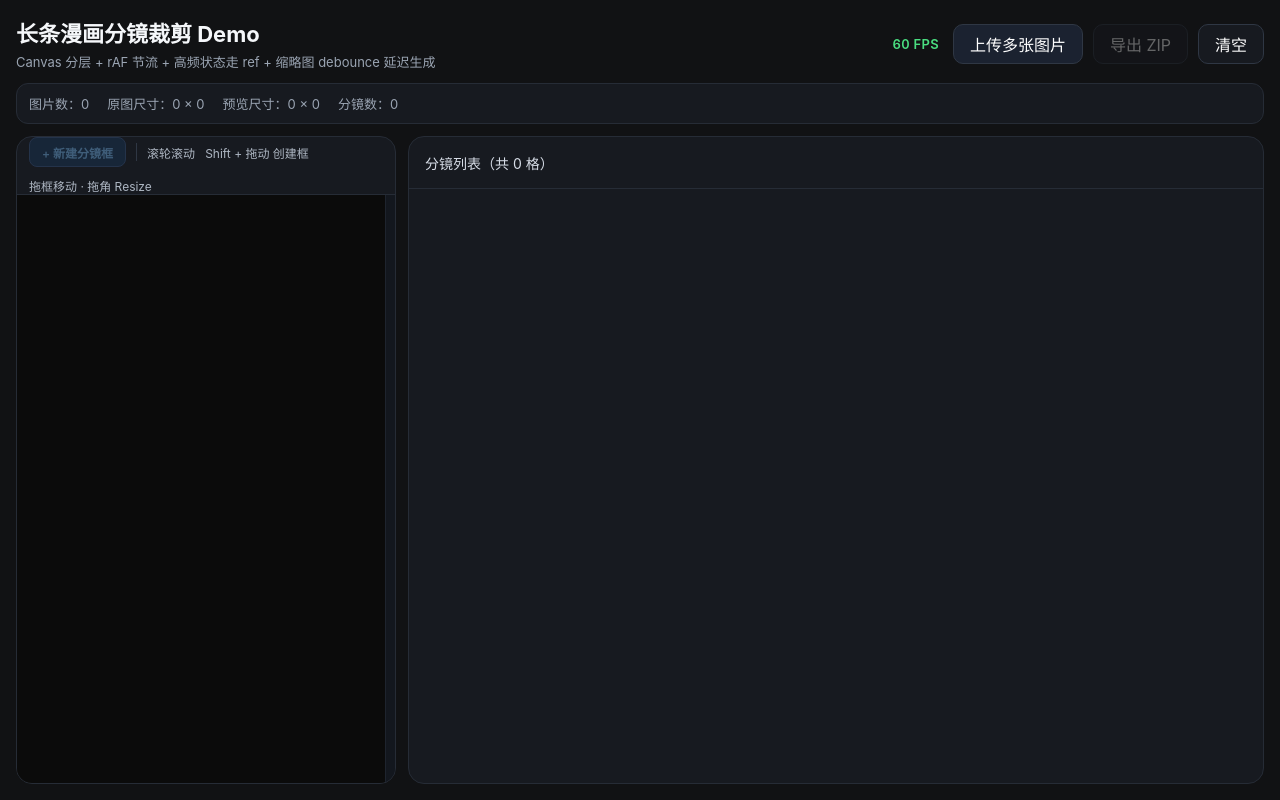
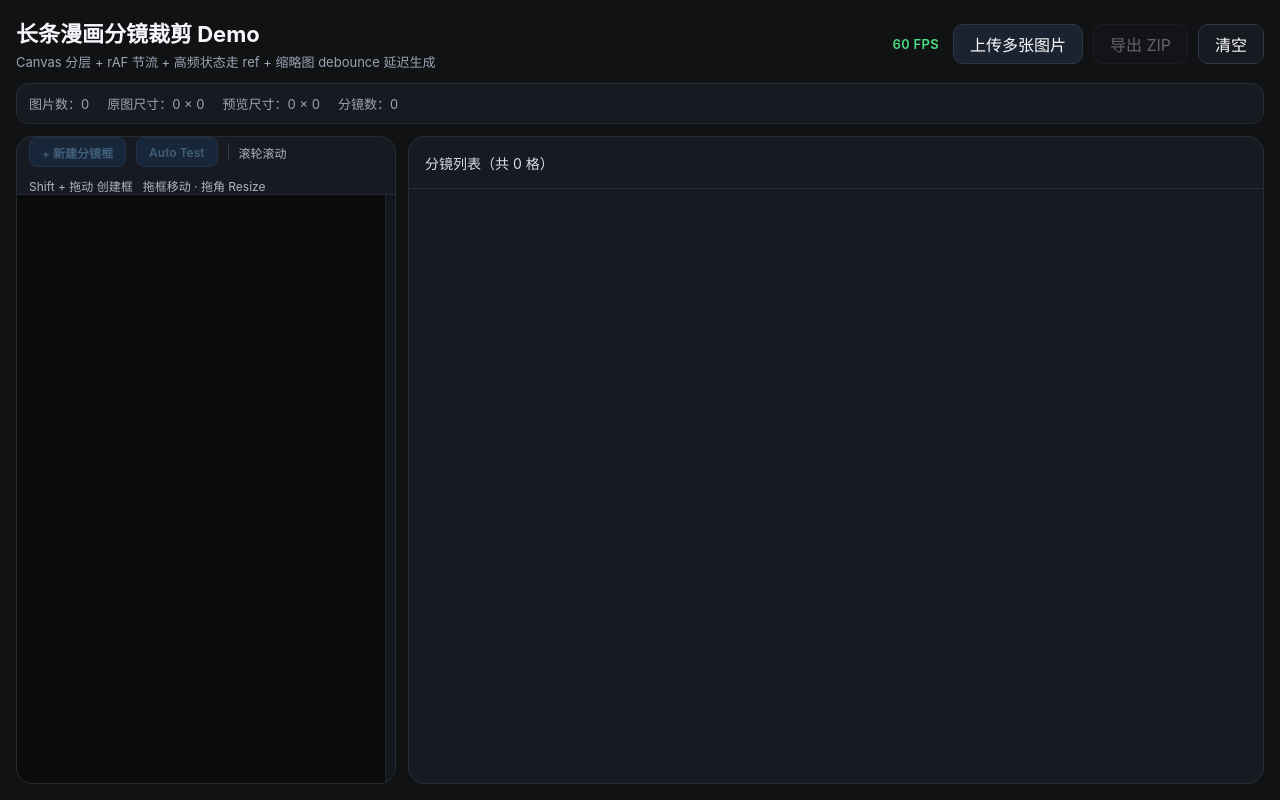
Before and after one commit to mymichaelmy/comic-strip-editor, a React (Vite) app: page / in a window 1280 px wide. Built offline with nearby package versions, Linux system fonts and the light colour scheme; the HTML template or start-up script is replaced by a standard one.

Commit message:
Added auto test function.

```diff
--- a/src/components/CanvasStripEditor.tsx
+++ b/src/components/CanvasStripEditor.tsx
@@ -1,4 +1,4 @@
-import { useCallback, useEffect, useMemo, useRef } from 'react'
+import { useCallback, useEffect, useMemo, useRef, useState } from 'react'
 import type { CompositePreview, RectItem, ThumbItem, ViewState } from '../types'
 import { hitTestRect, imageToScreen, normalizeRect, screenToImage, uidRect } from '../utils/rect'
 import { clampRectToBounds } from '../utils/image'
@@ -17,6 +17,12 @@ type ResizeHandle = 'tl' | 'tc' | 'tr' | 'ml' | 'mr' | 'bl' | 'bc' | 'br'
 type DragMode = 'none' | 'create' | 'move' | 'resize'
 
 const MIN_RECT_SIZE = 20
+const AUTO_TEST_COUNT = 50
+const AUTO_TEST_RECT_WIDTH = 900
+const AUTO_TEST_RECT_HEIGHT = 1200
+const AUTO_TEST_RECT_GAP = 300
+const AUTO_TEST_STEP = AUTO_TEST_RECT_HEIGHT + AUTO_TEST_RECT_GAP
+const AUTO_TEST_DELAY_MS = 120
 
 const HANDLE_CURSORS: Record<ResizeHandle, string> = {
   tl: 'nw-resize', tc: 'n-resize', tr: 'ne-resize',
@@ -55,6 +61,7 @@ export default function CanvasStripEditor({
   setActiveRectId,
   setThumbs,
 }: Props) {
+  const [isAutoTesting, setIsAutoTesting] = useState(false)
   const containerRef = useRef<HTMLDivElement | null>(null)
   const bgCanvasRef = useRef<HTMLCanvasElement | null>(null)
   const overlayCanvasRef = useRef<HTMLCanvasElement | null>(null)
@@ -81,10 +88,21 @@ export default function CanvasStripEditor({
   const resizingOriginRef = useRef<RectItem | null>(null)
   const hoverRectIdRef = useRef<string | null>(null)
   const activeRectIdRef = useRef<string | null>(activeRectId)
+  const autoTestRunningRef = useRef(false)
+  const autoTestTimerRef = useRef<number | null>(null)
 
   useEffect(() => {
     activeRectIdRef.current = activeRectId
   }, [activeRectId])
+
+  useEffect(() => {
+    return () => {
+      autoTestRunningRef.current = false
+      if (autoTestTimerRef.current !== null) {
+        window.clearTimeout(autoTestTimerRef.current)
+      }
+    }
+  }, [])
 
   const rectsRef = useRef<RectItem[]>(rects)
   useEffect(() => {
@@ -506,6 +524,72 @@ export default function CanvasStripEditor({
     setActiveRectId(newRect.id)
   }, [imageSize.height, imageSize.width, preview, setActiveRectId, setRects])
 
+  const onAutoTest = useCallback(() => {
+    if (!preview || autoTestRunningRef.current) return
+
+    const finish = () => {
+      autoTestRunningRef.current = false
+      setIsAutoTesting(false)
+      if (autoTestTimerRef.current !== null) {
+        window.clearTimeout(autoTestTimerRef.current)
+        autoTestTimerRef.current = null
+      }
+    }
+
+    autoTestRunningRef.current = true
+    setIsAutoTesting(true)
+
+    const runStep = (index: number) => {
+      if (!autoTestRunningRef.current) return
+
+      const view = viewRef.current
+      const startY = Math.max(0, -view.offsetY / view.zoom)
+      const centerX = ((containerRef.current?.clientWidth ?? 0) / 2 - view.offsetX) / view.zoom
+      const rect = clampRectToBounds(
+        centerX - AUTO_TEST_RECT_WIDTH / 2,
+        startY,
+        AUTO_TEST_RECT_WIDTH,
+        AUTO_TEST_RECT_HEIGHT,
+        imageSize.width,
+        imageSize.height,
+      )
+
+      if (rect.width < MIN_RECT_SIZE || rect.height < MIN_RECT_SIZE) {
+        finish()
+        return
+      }
+
+      const nextRect: RectItem = { id: uidRect(), ...rect }
+      rectsRef.current = [...rectsRef.current, nextRect]
+      setRects((prev) => [...prev, nextRect])
+      setActiveRectId(nextRect.id)
+      scheduleRender()
+
+      if (index + 1 >= AUTO_TEST_COUNT) {
+        finish()
+        return
+      }
+
+      const nextY = Math.min(
+        Math.max(0, imageSize.height - AUTO_TEST_RECT_HEIGHT),
+        startY + AUTO_TEST_STEP,
+      )
+      if (nextY <= startY) {
+        finish()
+        return
+      }
+
+      autoTestTimerRef.current = window.setTimeout(() => {
+        view.offsetY = -nextY * view.zoom
+        bgDirtyRef.current = true
+        scheduleRender()
+        runStep(index + 1)
+      }, AUTO_TEST_DELAY_MS)
+    }
+
+    runStep(0)
+  }, [imageSize.height, imageSize.width, preview, scheduleRender, setActiveRectId, setRects])
+
   const onPointerDown = useCallback((e: React.PointerEvent) => {
     if (!preview) return
     ;(e.currentTarget as HTMLCanvasElement).setPointerCapture(e.pointerId)
@@ -714,6 +798,9 @@ export default function CanvasStripEditor({
           <button className="add-rect-btn" onClick={onAddRect} disabled={!preview}>
             + 新建分镜框
           </button>
+          <button className="add-rect-btn" onClick={onAutoTest} disabled={!preview || isAutoTesting}>
+            {isAutoTesting ? 'Auto Testing...' : 'Auto Test'}
+          </button>
           <span className="toolbar-divider" />
           <span>滚轮滚动</span>
           <span>Shift + 拖动 创建框</span>
```
